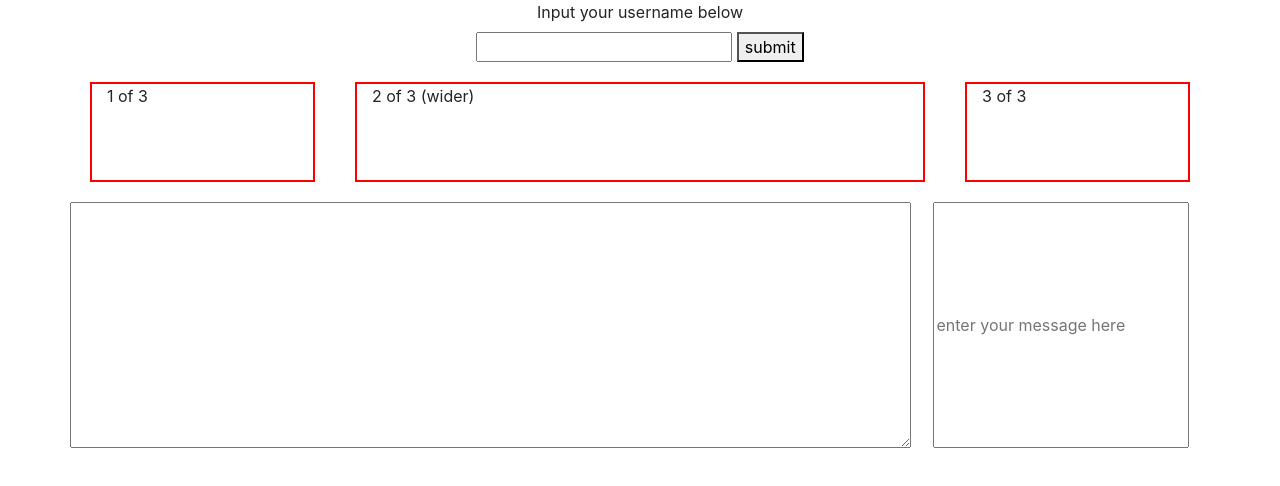
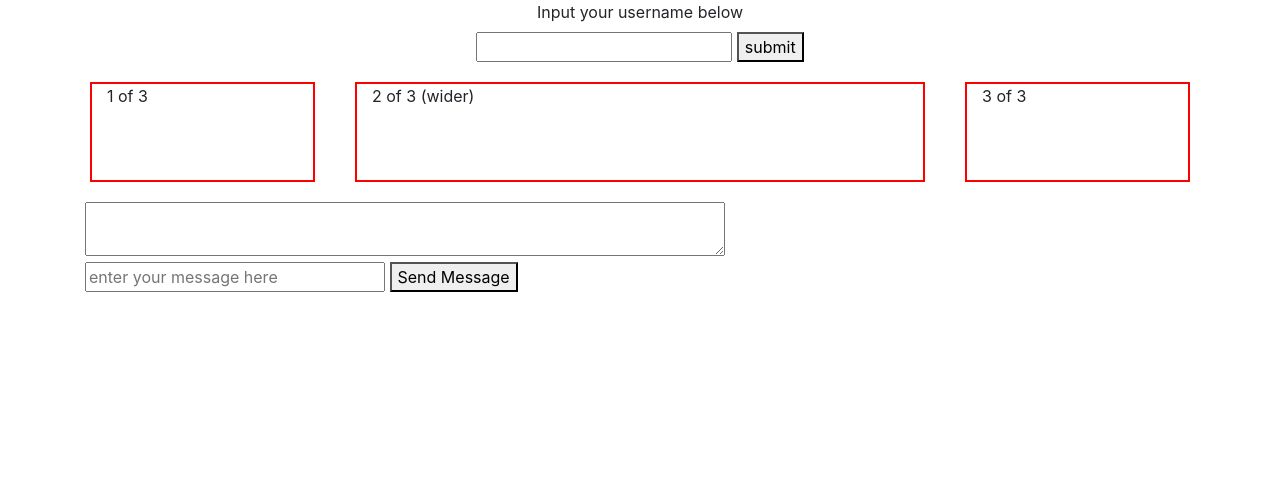
Before and after one commit to jsipple/RPS-Multiplayer, a plain HTML site: page index.html in a window 1280 px wide. Drawn offline with nearby package versions, Linux system fonts and the light colour scheme; no server answers.

Commit message:
added chatbox that works but only allows one at a time

```diff
--- a/assets/css/style.css
+++ b/assets/css/style.css
@@ -7,8 +7,10 @@
  text-align: center;
 }
 #chat {
- margin: 0 auto;
+ height: 30px;
+ width: 300px;
 }
 #chatbox {
  align-content: center;
+ width: 50vw;
 }
--- a/assets/javascript/app.js
+++ b/assets/javascript/app.js
@@ -49,6 +49,18 @@ $("#submit").on("click", function(event) {
  alert("lobby is full")
 }
 })
+
+$("#sendMessage").on("click", function() {
+ let message = $("#chat").val().trim();
+ console.log(message)
+ database.ref().push({
+  message: message
+ })
+})
+// right now appending
+database.ref().on("child_added", function(snapshot) {
+ $("#chatbox").val(snapshot.val().message)
+})
 // need to add names to the above and wins, ties and losses and also put what they picked so i can compare later
 // need to add chat that also logs the time(hours and min) as well as names and whatever typed
 // when player enters name it updates the above objects and puts them in player1 or player2 if player1 already has a player
--- a/index.html
+++ b/index.html
@@ -32,9 +32,15 @@
       </div>
     </div>
     <div class="row">
-    <textarea name="" id="chatbox" cols="80" rows="10"></textarea>
-    <br>
+     <div class="col-8">
+    <textarea name="" id="chatbox"></textarea>
+     </div>
+     </div>
+     <div class="row">
+      <div class="col-8">
     <input type="text" id="chat" placeholder="enter your message here">
+    <button type="submit" id="sendMessage">Send Message</button>
+    </div>
     </div>
  <script src="./assets/javascript/app.js"></script>
 </body>
```
